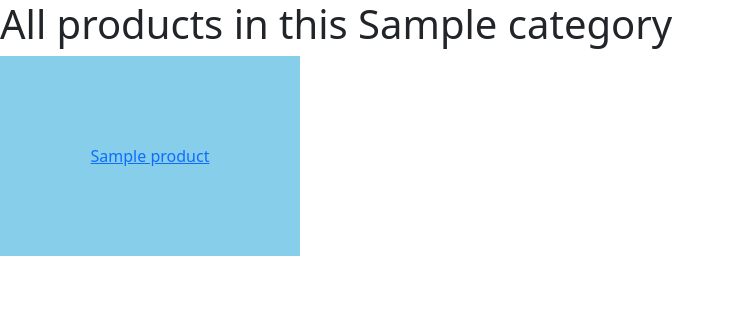
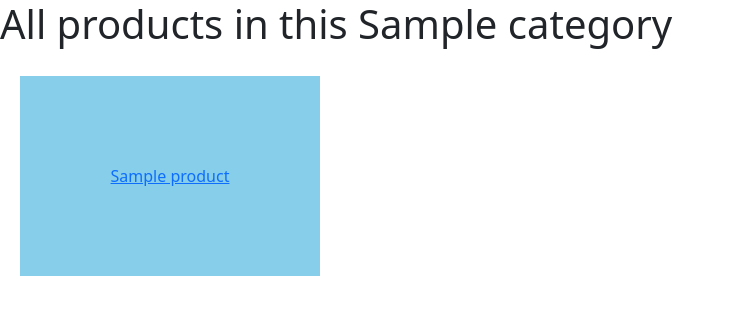
Before and after one commit to Jay-clyh-Lee/eCommerce_WebApp, a Flask app: template Eletronics_Online_Store/flask_app/templates/products.html in a window 1280 px wide. Shown: the top 315 px of the page, without its empty margins (0-735 px from the left). Run offline with Flask 2, Linux system fonts and the light colour scheme; the template is opened without the code that fills it: most values are stand-ins (such as "Sample title", 1, 10 or a date in 2020).

Commit message:
product page update

```diff
--- a/Eletronics_Online_Store/flask_app/templates/products.html
+++ b/Eletronics_Online_Store/flask_app/templates/products.html
@@ -12,15 +12,18 @@
             height: 200px;
             width: 300px;
             background-color: skyblue;
+            margin: 20px;
         }
     </style>
 </head>
 <body class="mx-auto">
     <h1>All products in this {{category}}</h1>
+    <div class="d-flex">
         {% for product in products[:10] %}
             <div class="block d-flex align-items-center justify-content-center">
                 <a href="/product/{{product}}">{{product}}</a>
             </div>
         {% endfor %}
+    </div>
 </body>
 </html>
```
